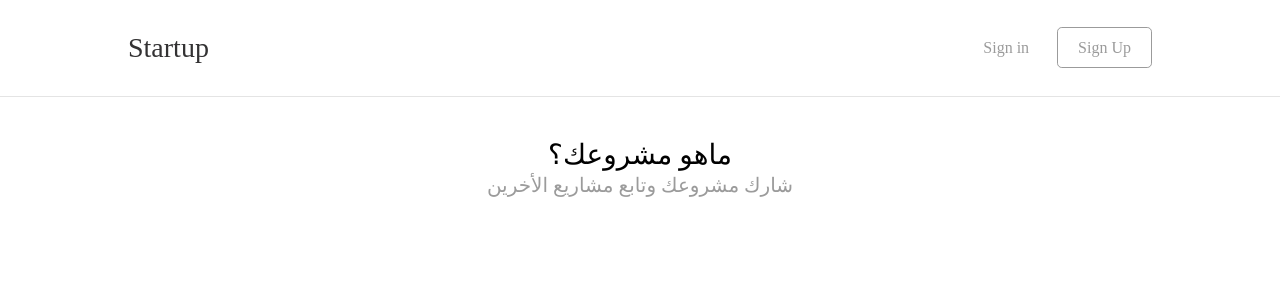
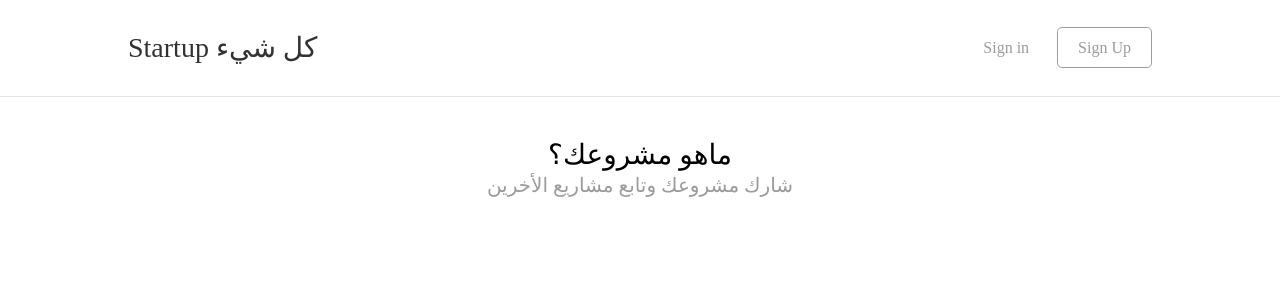
Before and after one commit to Hekmataref/MyStartup, a Rails app: page / in a window 1280 px wide. Shown: the top 300 px of the page. Run offline with Rails 7, Linux system fonts and the light colour scheme; data that the repository does not hold is empty; style sheets or scripts are compiled from the project's sources; parts of the project's set-up code (start-up, migrations or seed data) failed here and were passed over; some libraries are stand-ins or nearby versions.

Commit message:
Changed name

```diff
--- a/app/views/layouts/application.html.haml
+++ b/app/views/layouts/application.html.haml
@@ -1,7 +1,7 @@
 !!!
 %html
 %head
-  %title Startup
+  %title Startup كل شيء
   = stylesheet_link_tag    'application', media: 'all', 'data-turbolinks-track' => true
   = javascript_include_tag 'application', 'data-turbolinks-track' => true
   %link{:rel => "stylesheet", :href => "http://cdnjs.cloudflare.com/ajax/libs/normalize/3.0.1/normalize.min.css"}
@@ -10,7 +10,7 @@
 %body
   %header
     .wrapper.clearfix
-      #logo= link_to "Startup", root_path
+      #logo= link_to "Startup كل شيء", root_path
       %nav
         - if user_signed_in?
           = link_to current_user.name, edit_user_registration_path
```
